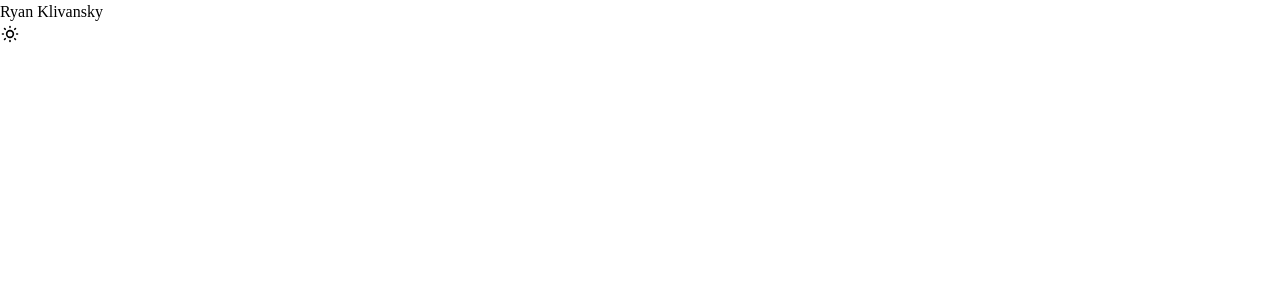
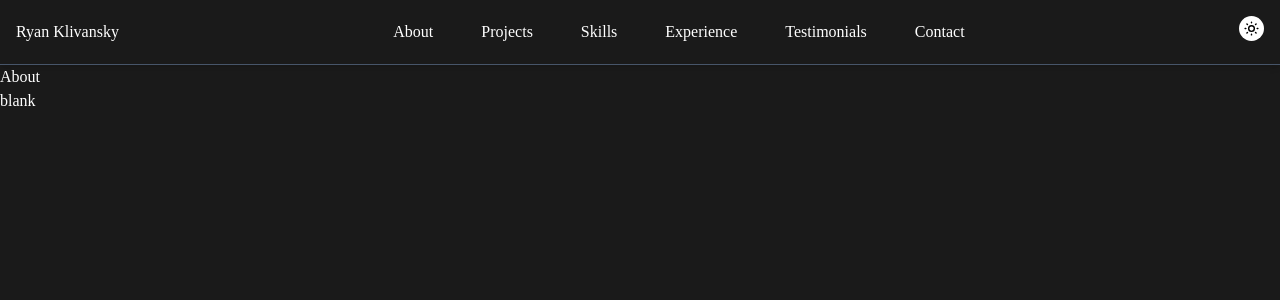
Before and after one commit to klivanskyr/portfolio, a Next.js app in the folder frontend-next/: page / in a window 1280 px wide. Both pictures are taken after a click on the button "ThemeSwitcher". Shown: the top 300 px of the page. Built offline with nearby package versions, Linux system fonts and the light colour scheme; no server answers.

Commit message:
Created Navbar and working on about section

```diff
--- a/frontend-next/app/globals.css
+++ b/frontend-next/app/globals.css
@@ -10,8 +10,8 @@
   --border-color: black;
 }
 
-[data-theme='dark'] {
-  --bg-color: black;
+.dark {
+  --bg-color: #1a1a1a;
   --text-color: white;
   --border-color: white;
 }
--- a/frontend-next/app/page.tsx
+++ b/frontend-next/app/page.tsx
@@ -1,12 +1,12 @@
 'use client';
 
-import { ThemeSwitcher } from "@/components";
+import { Navbar, About } from "@/components";
 
 export default function Home(): JSX.Element {
   return (
-    <div>
-      <h1>Ryan Klivansky</h1>
-      <ThemeSwitcher />
+    <div className='flex flex-col'>
+      <Navbar />
+      <About />
     </div>
   )
 }
--- /dev/null
+++ b/frontend-next/components/About.tsx
@@ -0,0 +1,41 @@
+'use client';
+
+import { useEffect, useState } from 'react';
+
+import fetcher from '@/utils/fetcher';
+
+export default function About() {
+    const [about, setAbout] = useState<string>('');
+    const [loading, setLoading] = useState<boolean>(false);
+
+    const fetchAbout = async () => {
+        const url = `${process.env.NEXT_PUBLIC_API_URL}/about`;
+        const params = {
+            method: 'GET',
+            headers: {
+                'Content-Type': 'application/json',
+            },
+            cache: 'no-cache',
+        };
+
+        const response = await fetcher(url, params);
+        if ('error' in response) {
+            console.error(response.error.message);
+            return;
+        }
+        setAbout(response.data as string);
+    }
+
+    useEffect(() => {
+        setLoading(true);
+        fetchAbout();
+        setLoading(false);
+    }, []);
+
+    return (
+        <div>
+            <h1>About</h1>
+            <h2>{about || 'blank'}</h2>
+        </div>
+    )
+}
--- /dev/null
+++ b/frontend-next/components/Navbar.tsx
@@ -0,0 +1,23 @@
+import { NavLink } from "@mantine/core";
+import { ThemeSwitcher } from "@/components";
+
+export default function Navbar(): JSX.Element {
+
+    const sections = ["About", "Projects", "Skills", "Experience", "Testimonials", "Contact"];
+
+    return (
+        <div className='flex flex-row w-full p-4 justify-between items-center shadow-md dark:border-b dark:border-slate-600'>
+            <div>
+                <NavLink href='#' label='Ryan Klivansky' />
+            </div>
+            <div className='flex flex-row'>
+                {sections.map(section => (
+                <NavLink className='mx-6 ' key={section} href={`#${section.toLowerCase()}`} label={section} />
+                ))}
+            </div>
+            <div>
+                <ThemeSwitcher />
+            </div>
+        </div>
+    )
+}
--- a/frontend-next/components/ThemeSwitcher.tsx
+++ b/frontend-next/components/ThemeSwitcher.tsx
@@ -6,11 +6,13 @@ import { SunIcon, MoonIcon } from '@/assets';
 export default function ThemeSwitcher() {
     const { theme, setTheme } = useTheme();
 
+    const className = 'w-[25px] h-[25px] rounded-full p-1 ';
+
     return (
         <ActionIcon variant='outline' aria-label='ThemeSwitcher'>
             {theme === 'dark'
-                ?   <SunIcon className='w-[20px] h-[20px]' onClick={() => setTheme('light')} />
-                :   <MoonIcon className='w-[20px] h-[20px]' onClick={() => setTheme('dark')} />
+                ?   <SunIcon className={className + 'bg-white'} onClick={() => setTheme('light')} />
+                :   <MoonIcon className={className + ''} onClick={() => setTheme('dark')} />
             }
         </ActionIcon>
     );
--- a/frontend-next/components/index.ts
+++ b/frontend-next/components/index.ts
@@ -1 +1,3 @@
 export { default as ThemeSwitcher } from "./ThemeSwitcher";
+export { default as Navbar } from "./Navbar";
+export { default as About } from "./About";
--- a/frontend-next/tailwind.config.ts
+++ b/frontend-next/tailwind.config.ts
@@ -8,7 +8,11 @@ const config: Config = {
     "./app/**/*.{js,ts,jsx,tsx,mdx}",
   ],
   theme: {
-    extend: {},
+    extend: {
+      colors: {
+        darkGray: '#1a1a1a',
+      },
+    },
     fontFamily: {
       Inter_Tight: ['Inter_Tight'],
     },
```
Also changed, not shown: frontend-next/middleware.ts (+8 -4 lines).
